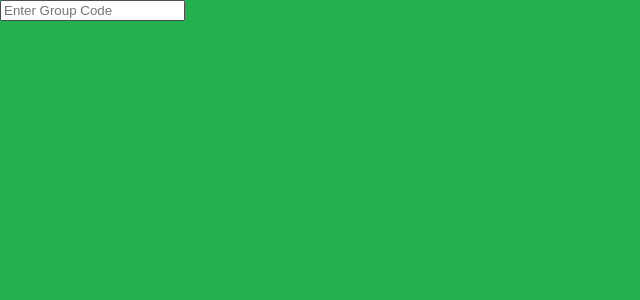
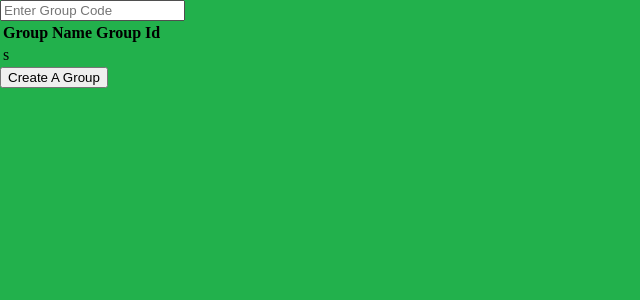
Before and after one commit to danperks/SpotifyGroupPlaylist, a Flask app: template templates/Login.html in a window 1280 px wide. Shown: the top 300 px of the page, without its empty margins (0-640 px from the left). Run offline with Flask 2, Linux system fonts and the light colour scheme; the template is opened without the code that fills it, so the values that code supplies are empty; parts of the project's set-up code (start-up, migrations or seed data) failed here and were passed over; some libraries are stand-ins or nearby versions.

Commit message:
Display Users Groups

```diff
--- a/templates/Login.html
+++ b/templates/Login.html
@@ -3,11 +3,34 @@
 <head>
     <title>Spotify Group Bangers</title>
     <link rel="stylesheet" type="text/css" href="/static/css/main.css">
+    <script src="https://ajax.googleapis.com/ajax/libs/jquery/3.5.1/jquery.min.js"></script>
 </head>
 <body>
     <form action = "/form/EnterCode" method = "POST">
         <input type="text" name="GroupCode" placeholder="Enter Group Code">
     </form>
+    <table id = "GroupTable">
+        <th>Group Name</th>
+        <th>Group Id</th>
+    </table>
+    <button onclick="CreateAGroup()"> Create A Group</button>
 
 </body>
+<script>
+    $(document).ready(function(){
+        $.get("/api/UserGroups").done(function(data){
+            var table = document.getElementById("GroupTable")
+            for(i =0;i<data[0].length;i++){
+                var row = table.insertRow();
+                var cell1 = row.insertCell(0).innerHTML=data[0][i];
+                var cell2 = row.insertCell(1).innerHTML=data[1][i];
+
+            }
+    })
+})
+
+function CreateAGroup(){
+    alert("Try To Create A Group")
+}
+</script>
 </html>
```
